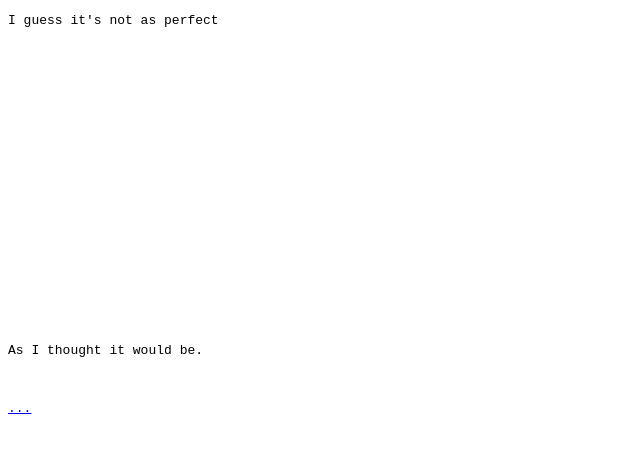
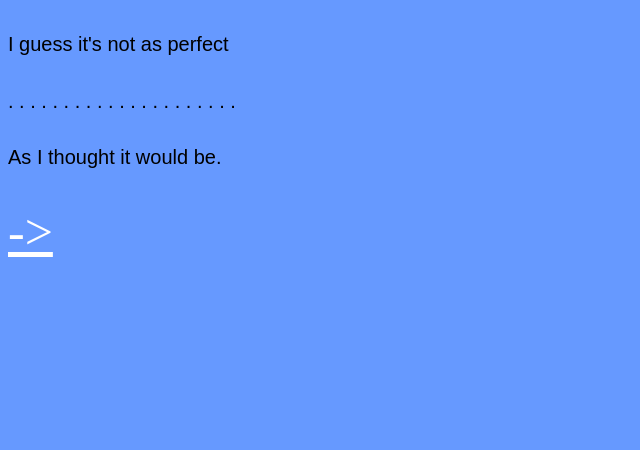
Before and after one commit to elizabethwu321/assignment-1-page-3, a plain HTML site: page index.html in a window 1280 px wide. Shown: the whole page, without its empty margins (0-640 px from the left). Drawn offline with Linux system fonts and the light colour scheme.

Commit message:
css update

```diff
--- a/index.html
+++ b/index.html
@@ -1,35 +1,36 @@
 <!DOCTYPE html>
 <html>
 <head>
-	<title></title>
+	<link rel="stylesheet" type="text/css" href="style.css">
 </head>
 <body>
-	<pre>
-I guess it's not as perfect
-
-
-
-
-
-
-
-
-
-
-
-
-
-
-
-
-
-
-
-
-
-As I thought it would be.
+<h5>I guess it's not as perfect</h5>
+<h5>
+.
+.
+.
+.
+.
+.
+.
+.
+.
+.
+.
+.
+.
+.
+.
+.
+.
+.
+.
+.
+.
+</h5>
+<h5>As I thought it would be. </h5>
 
 		<a href="https://elizabethwu321.github.io/index.html">
-<pre>...</pre></a></pre>
+-></a>
 </body>
 </html>
--- /dev/null
+++ b/style.css
@@ -0,0 +1,14 @@
+body {
+	background-color: #6699ff;
+}
+
+a {
+	color: white;
+	font-size: 50px
+}
+
+h5 {
+	font-family: sans-serif;
+	font-size: 20px;
+	font-weight: 100;
+}
```
